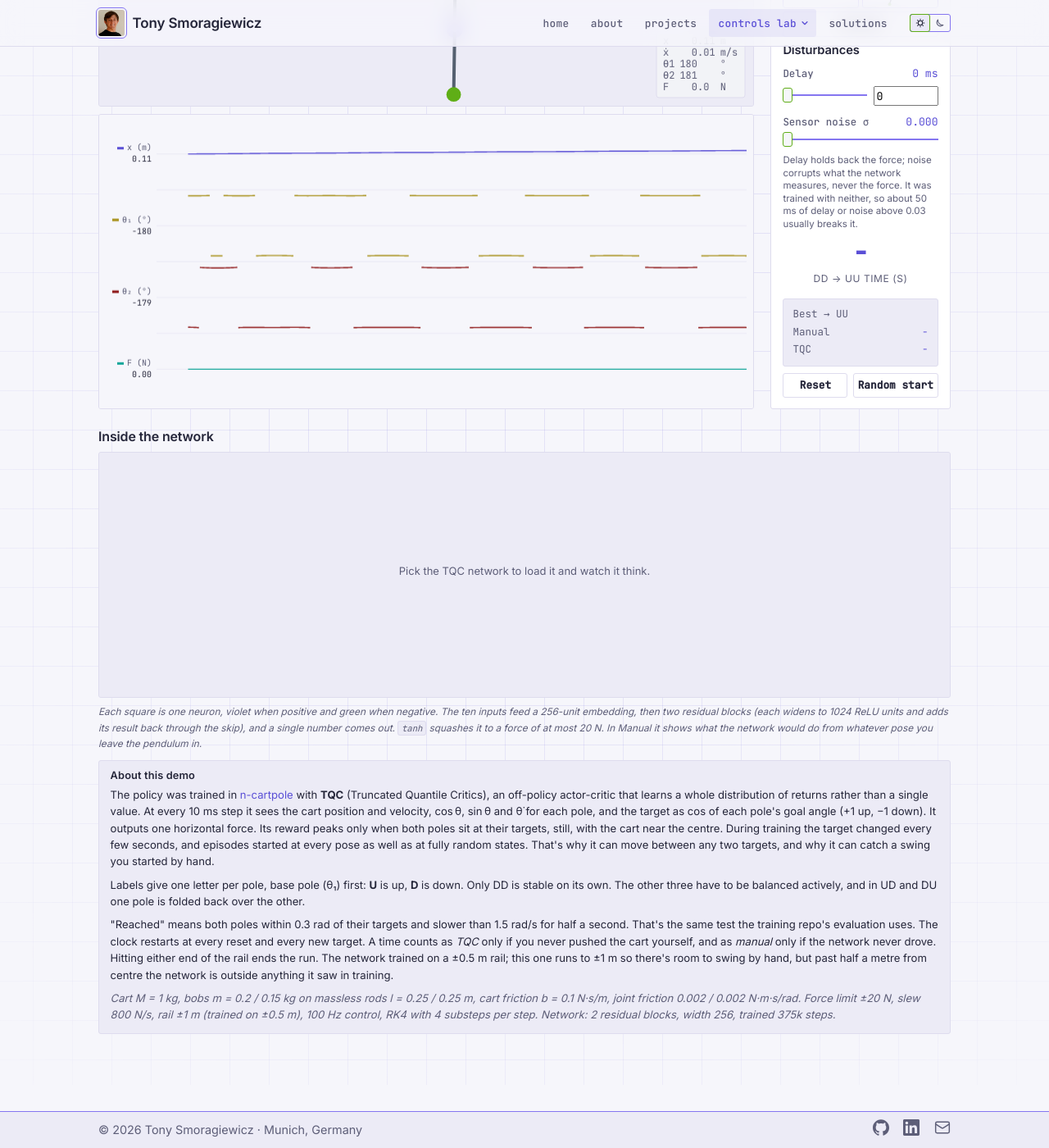
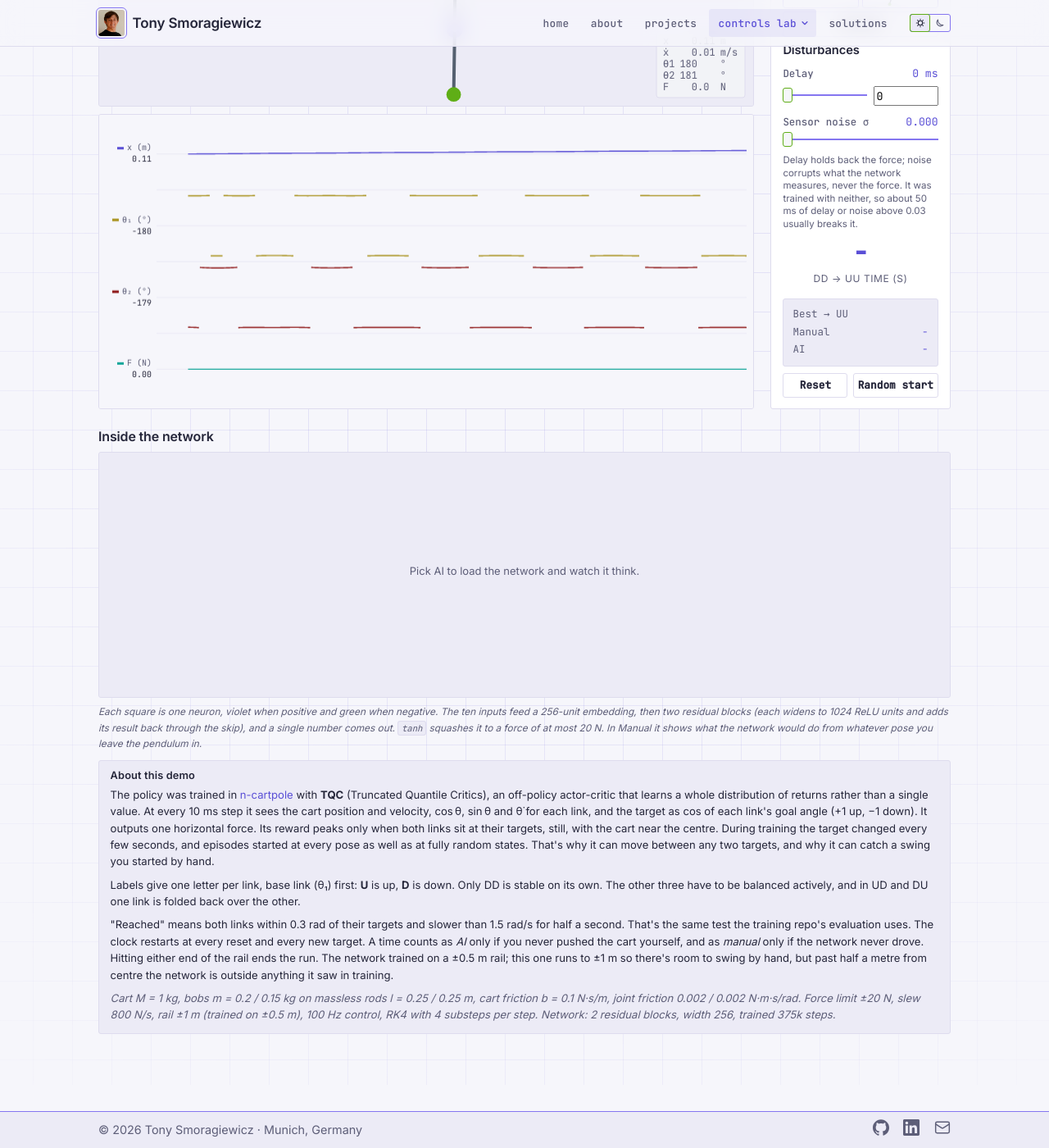
Before and after one commit to Tsmorz/Tsmorz.github.io, a Jekyll site: the page built from swingup.md, in a window 1280 px wide and 1400 px high, scrolled down 589 px. Shown: the whole window at 82% size. Built offline with Jekyll 4.4.1, drawn with Linux system fonts in a browser that asks for light colours; some web fonts are replaced; some of the changed text lies outside the part shown.

Commit message:
Double Pendulum Control: AI button and labels, poles become links
Co-Authored-By: Claude Sonnet 5.5 <noreply@anthropic.com>

```diff
--- a/assets/js/swingup.js
+++ b/assets/js/swingup.js
@@ -505,7 +505,7 @@
       })
       .then(function () {
         policyLoading = false;
-        if (tqcBtn) { tqcBtn.disabled = false; tqcBtn.textContent = 'TQC network'; }
+        if (tqcBtn) { tqcBtn.disabled = false; tqcBtn.textContent = 'AI'; }
       });
   }
 
@@ -723,7 +723,7 @@
       label = 'Reached ' + goal + ' in ' + reachTime.toFixed(2) + ' s - holding'; colr = accent;
     }
     else if (reachTime !== null)         { label = 'Knocked out of ' + goal + ' - recovering'; colr = accent; }
-    else if (mode === 'tqc')             { label = 'TQC network → ' + goal; colr = accent; }
+    else if (mode === 'tqc')             { label = 'AI → ' + goal; colr = accent; }
     else                                 { label = 'Manual → ' + goal + ' - drag the cart'; }
     if (randomOn && status !== 'crashed') label += '  · random';
     ctx.textAlign = 'left'; ctx.font = '600 13px ' + font; ctx.fillStyle = colr;
@@ -860,7 +860,7 @@
     var net = meta.network, B = net.blocks, side = Math.round(Math.sqrt(net.hidden)), side2 = Math.round(Math.sqrt(net.hidden * net.expand));
     if (!policy) {
       ctx.fillStyle = muted; ctx.font = '13px ' + font;
-      ctx.fillText(policyLoading ? 'Loading the network…' : 'Pick the TQC network to load it and watch it think.', W / 2, H / 2);
+      ctx.fillText(policyLoading ? 'Loading the network…' : 'Pick AI to load the network and watch it think.', W / 2, H / 2);
       return;
     }
     // While a human drives, show what the network would do from here.
--- a/swingup.md
+++ b/swingup.md
@@ -1,18 +1,18 @@
 ---
 layout: default
 title: Double Pendulum Control
-description: Swing a double pendulum on a cart up by hand, or pick a target (both up, both down, or either pole folded) and let a goal-conditioned TQC reinforcement-learning policy running in your browser take it there.
+description: Swing a double pendulum on a cart up by hand, or pick a target (both up, both down, or either link folded) and let a goal-conditioned TQC reinforcement-learning policy running in your browser take it there.
 permalink: /controls/swingup/
 ---
 <section class="wrap page-head">
   <h1 class="page-title">Double Pendulum Control</h1>
   <p class="su-crumb"><a href="{{ '/controls/' | relative_url }}">&#8592; Control Systems</a></p>
   <p class="page-sub controls-intro">
-    Two poles hang from a cart on a two-metre rail. Push the cart to swing both poles up and
+    Two links hang from a cart on a two-metre rail. Push the cart to swing both links up and
     balance them. That's hard by hand, so a <strong>TQC</strong> reinforcement-learning policy
     is also available. It runs in your browser, and one network handles every target: both
-    poles up, both down, or either one folded over the other. Pick a target and it moves the
-    poles there from wherever they are.
+    links up, both down, or either one folded over the other. Pick a target and it moves the
+    links there from wherever they are.
   </p>
 </section>
 
@@ -25,15 +25,15 @@ permalink: /controls/swingup/
                 data-weights="{{ '/assets/models/swingup-tqc.bin' | relative_url }}"
                 aria-label="Double pendulum on a cart. Drag horizontally to push the cart. Faint outlines show the target pose."></canvas>
       </div>
-      <div class="sim-cell"><canvas class="sim-states su-plot" id="su-plot" aria-label="Last 6 seconds of cart position, both pole angles, and applied force"></canvas></div>
+      <div class="sim-cell"><canvas class="sim-states su-plot" id="su-plot" aria-label="Last 6 seconds of cart position, both link angles, and applied force"></canvas></div>
     </div>
     <div class="sim-panel">
       <h3>Controller</h3>
       <div class="mode-toggle" role="group" aria-label="Who is in control">
         <button class="mode-btn active" type="button" data-mode="manual" aria-pressed="true">Manual</button>
-        <button class="mode-btn" type="button" data-mode="tqc" aria-pressed="false">TQC network</button>
+        <button class="mode-btn" type="button" data-mode="tqc" aria-pressed="false">AI</button>
       </div>
-      <p class="panel-hint"><strong>Manual:</strong> drag the cart. <strong>TQC:</strong> the network drives to the target; picking a target hands it control.</p>
+      <p class="panel-hint"><strong>Manual:</strong> drag the cart. <strong>AI:</strong> the network drives to the target; picking a target hands it control.</p>
       <p class="panel-hint su-model-status" id="su-model-status" aria-live="polite"></p>
       <div class="su-targets" id="su-targets" hidden>
         <h3>Target</h3>
@@ -75,7 +75,7 @@ permalink: /controls/swingup/
       <div class="telemetry">
         <span class="t-head" id="su-best-head">Best</span>
         <span class="t-key">Manual</span><span class="t-val" id="su-best-manual">-</span>
-        <span class="t-key">TQC</span><span class="t-val" id="su-best-tqc">-</span>
+        <span class="t-key">AI</span><span class="t-val" id="su-best-tqc">-</span>
       </div>
       <div class="su-reset-row">
         <button class="sim-btn" id="su-reset" type="button" title="Restart hanging straight down">Reset</button>
@@ -103,23 +103,23 @@ permalink: /controls/swingup/
       with <strong>TQC</strong> (Truncated Quantile Critics), an off-policy actor-critic that
       learns a whole distribution of returns rather than a single value. At every 10&nbsp;ms step
       it sees the cart position and velocity, cos&#8201;&#952;, sin&#8201;&#952; and
-      &#952;&#775; for each pole, and the target as cos of each pole's goal angle (+1 up,
-      &#8722;1 down). It outputs one horizontal force. Its reward peaks only when both poles
+      &#952;&#775; for each link, and the target as cos of each link's goal angle (+1 up,
+      &#8722;1 down). It outputs one horizontal force. Its reward peaks only when both links
       sit at their targets, still, with the cart near the centre. During training the target
       changed every few seconds, and episodes started at every pose as well as at fully
       random states. That's why it can move between any two targets, and why it can catch a
       swing you started by hand.
     </p>
     <p>
-      Labels give one letter per pole, base pole (&#952;&#8321;) first: <strong>U</strong> is up,
+      Labels give one letter per link, base link (&#952;&#8321;) first: <strong>U</strong> is up,
       <strong>D</strong> is down. Only DD is stable on its own. The other three have to be
-      balanced actively, and in UD and DU one pole is folded back over the other.
+      balanced actively, and in UD and DU one link is folded back over the other.
     </p>
     <p>
-      "Reached" means both poles within 0.3&nbsp;rad of their targets and slower than
+      "Reached" means both links within 0.3&nbsp;rad of their targets and slower than
       1.5&nbsp;rad/s for half a second. That's the same test the training repo's evaluation
       uses. The clock restarts at every reset and every new target. A time counts as
-      <em>TQC</em> only if you never pushed the cart yourself, and
+      <em>AI</em> only if you never pushed the cart yourself, and
       as <em>manual</em> only if the network never drove. Hitting either end of the rail ends
       the run. The network trained on a &#177;0.5&nbsp;m rail; this one runs to &#177;1&nbsp;m
       so there's room to swing by hand, but past half a metre from centre the network is
```
